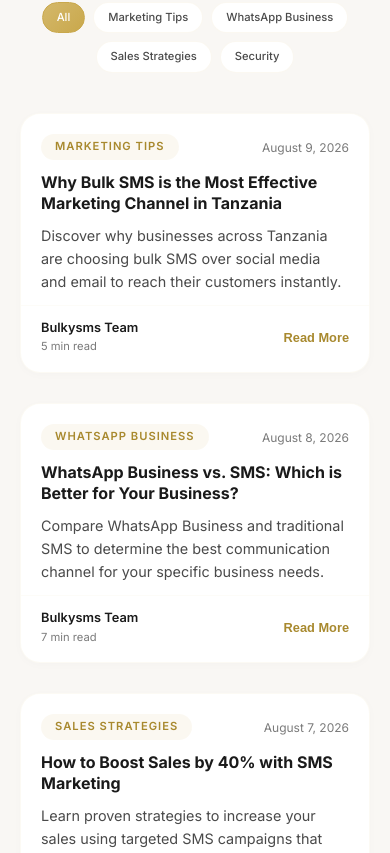
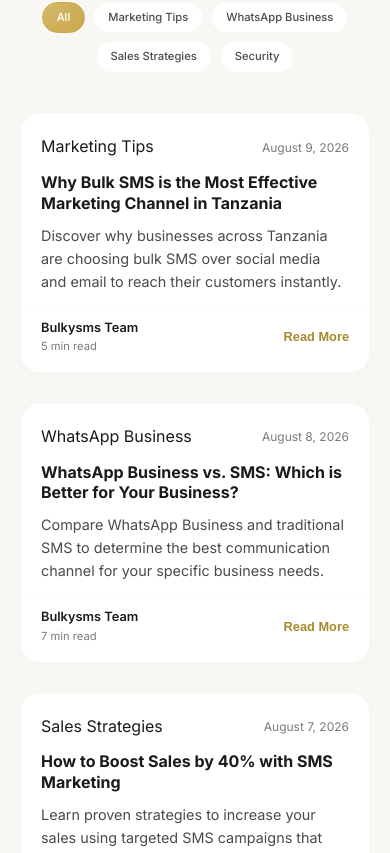
Before and after one commit to mswimamtui0/bulkysms, a React (Create React App) app: page / in a window 390 px wide. Shown: the part 9766-10619 px from the top of the page. Built offline with nearby package versions, Linux system fonts and the light colour scheme.

Commit message:
Fix mobile navigation: add hamburger menu and restore WhatsApp button

```diff
--- a/src/App.js
+++ b/src/App.js
@@ -429,7 +429,7 @@ Message:%0A${message}`;
               <div className={`blog-card ${expandedPost === post.id ? 'expanded' : ''}`} key={post.id}>
                 <div className="blog-card-header">
                   <div className="blog-meta">
-                    <span className="blog-category">{post.category}</span>
+                    <span className="blog-category-tag">{post.category}</span>
                     <span className="blog-date">{post.date}</span>
                   </div>
                 </div>
@@ -696,7 +696,6 @@ Message:%0A${message}`;
       </footer>
 
       {/* ===== FLOATING WHATSAPP BUTTON ===== */}
-      {/* ===== FLOATING WHATSAPP BUTTON ===== */}
       <a
         href="https://wa.me/255757170544?text=Hello!%20I%20want%20to%20learn%20more%20about%20Bulkysms%20services."
         target="_blank"
```
Lines whose indentation alone changed are shown as unchanged.
